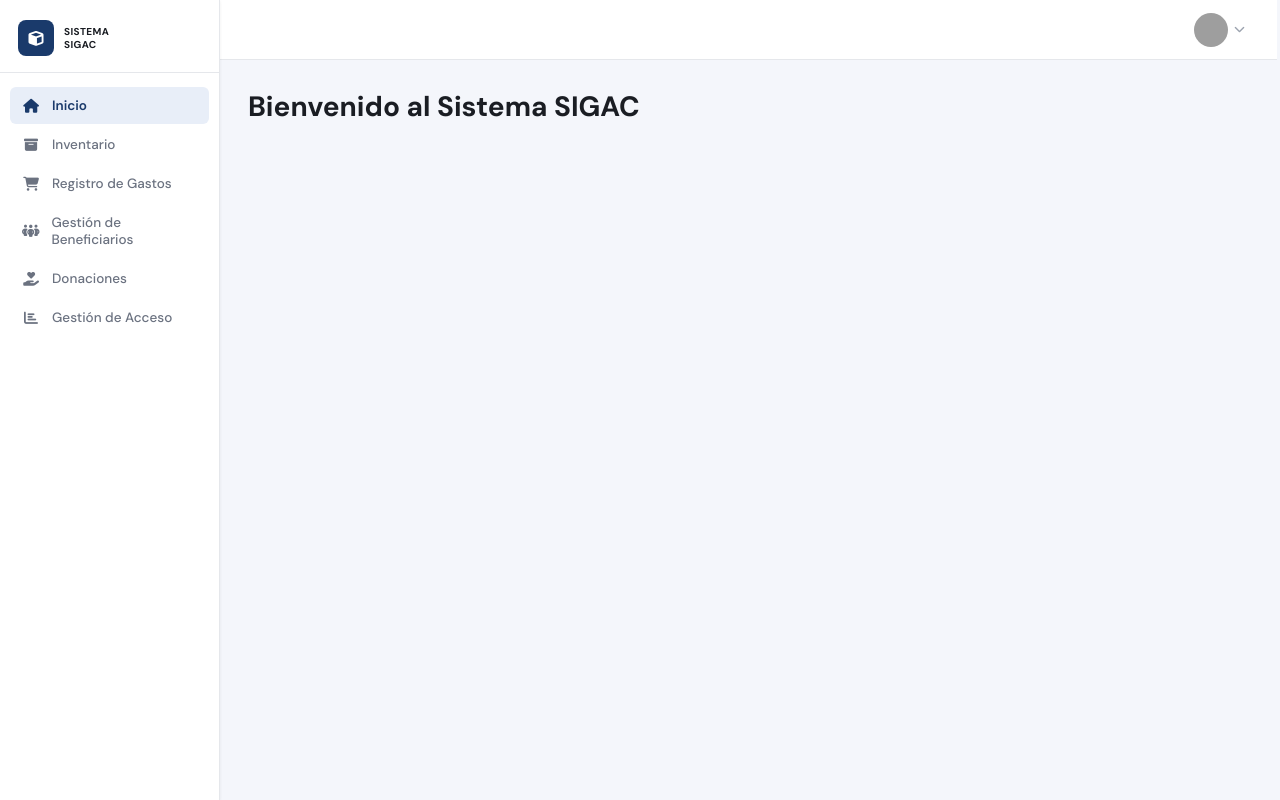
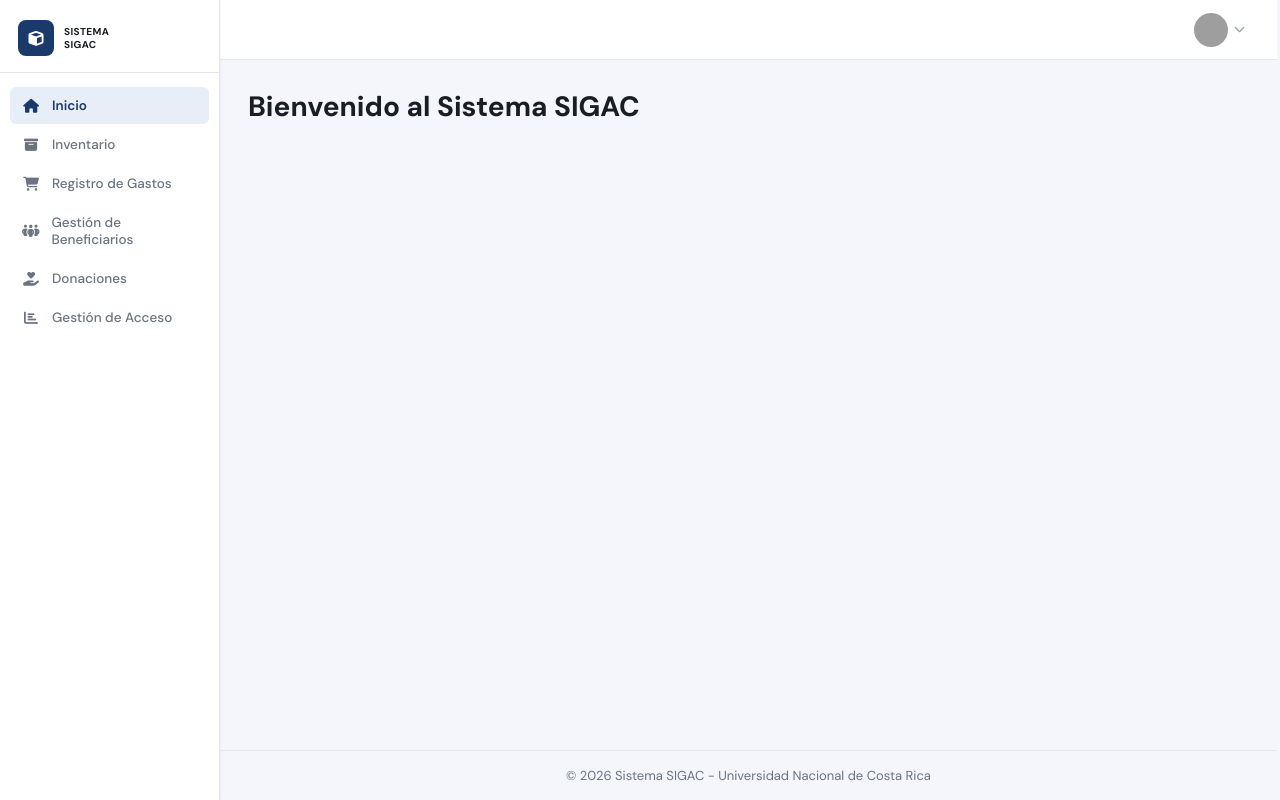
Before and after one commit to PabloD6003/proyecto1-programacion4-, a React (Vite) app: page / in a window 1280 px wide. Built offline with nearby package versions, Linux system fonts and the light colour scheme; grey boxes are pictures that could not be loaded.

Commit message:
feat: agregar footer al layout principal

```diff
--- a/src/App.jsx
+++ b/src/App.jsx
@@ -69,6 +69,16 @@ function App() {
         <main className="content">
           <Outlet />
         </main>
+
+        <footer style={{
+          textAlign: 'center',
+          padding: '16px',
+          color: '#6b7280',
+          borderTop: '1px solid #e5e7eb',
+          fontSize: '13px'
+        }}>
+          © 2026 Sistema SIGAC - Universidad Nacional de Costa Rica
+        </footer>
       </div>
     </>
   )
```
